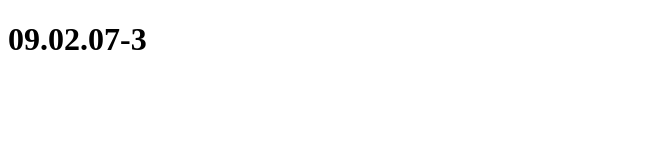
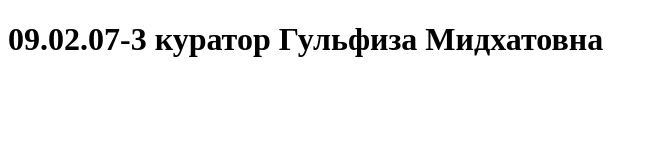
Before and after one commit to iiirinaa/git, a plain HTML site: page conflict.html in a window 1280 px wide. Shown: the whole page, without its empty margins (0-657 px from the left). Drawn offline with Linux system fonts and the light colour scheme.

Commit message:
add file ira.html

```diff
--- a/conflict.html
+++ b/conflict.html
@@ -7,6 +7,6 @@
     <title>Document</title>
 </head>
 <body>
-    <h1>09.02.07-3</h1>
+    <h1>09.02.07-3 куратор Гульфиза Мидхатовна</h1>
 </body>
 </html>
```
